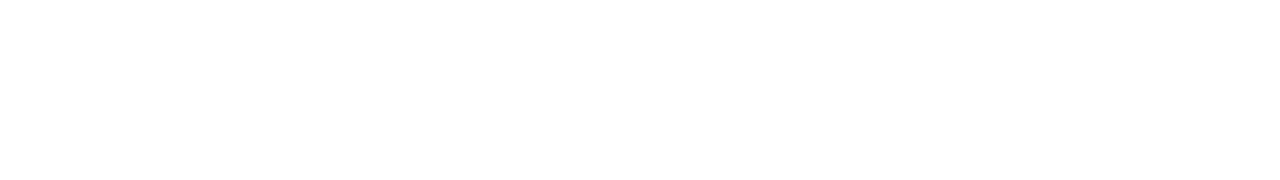
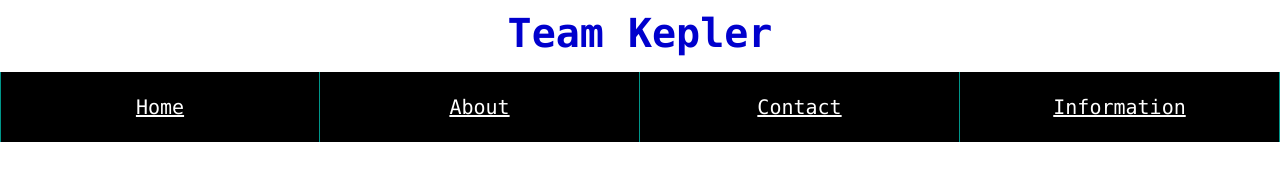
Before and after one commit to yohanesu/teamkepler_website, a plain HTML site: page index.html in a window 1280 px wide. Drawn offline with Linux system fonts and the light colour scheme.

Commit message:
Added css

```diff
--- /dev/null
+++ b/css/index.css
@@ -0,0 +1,38 @@
+body{
+  margin: auto;
+}
+h1 {
+  text-align: center;
+  font-family: consolas;
+  font-size: 40px;
+  color: #0000cd;
+  margin: 10px 0 10px 0;
+}
+.navbar-list{
+  width: 100%;
+  list-style: none;
+  padding: inherit;
+}
+.navbar-list:after{
+  content: "";
+  clear: both;
+  display: block;
+}
+.navbar-list li{
+  float: left;
+  width: 25%;
+}
+.navbar-list a{
+  font-family: consolas;
+  font-size: 20px;
+  display: block;
+  line-height: 70px;
+  height: 70px;
+  text-align: center;
+  background: #000;
+  color:#fff;
+  border-right: 1px solid #00968a;
+}
+.navbar-list li:first-child a{
+  border-left: 1px solid #00968a;
+}
--- a/index.html
+++ b/index.html
@@ -2,9 +2,16 @@
 <html>
 <head>
 <meta charset="utf-8">
+<link rel="stylesheet" href="/css/index.css" type="text/css">
 <title>Team Kepler</title>
 </head>
 <body>
-
+<h1>Team Kepler</h1>
+<ul class="navbar-list">
+  <li><a href="">Home</a></li>
+  <li><a href="">About</a></li>
+  <li><a href="">Contact</a></li>
+  <li><a href="">Information</a></li>
+</ul>
 </body>
 </html>
```
Lines whose indentation alone changed are shown as unchanged.
